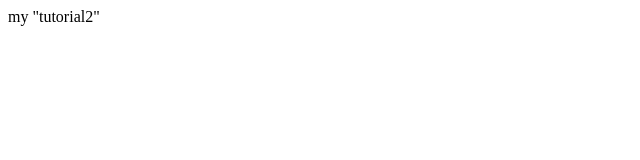
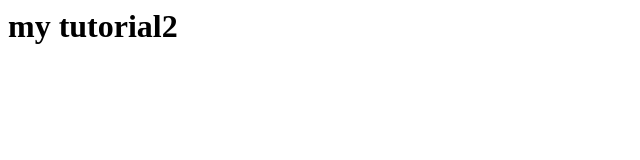
Before and after one commit to sharon287/tutorial2, a plain HTML site: page index.html in a window 1280 px wide. Shown: the whole page, without its empty margins (0-640 px from the left). Drawn offline with Linux system fonts and the light colour scheme.

Commit message:
Update index.html

```diff
--- a/index.html
+++ b/index.html
@@ -1,4 +1,4 @@
 <html>
 <head><title>tutorial2</title></head>
-<h>my "tutorial2" </h>
+<h1>my tutorial2 </h1>
 </html>
```
